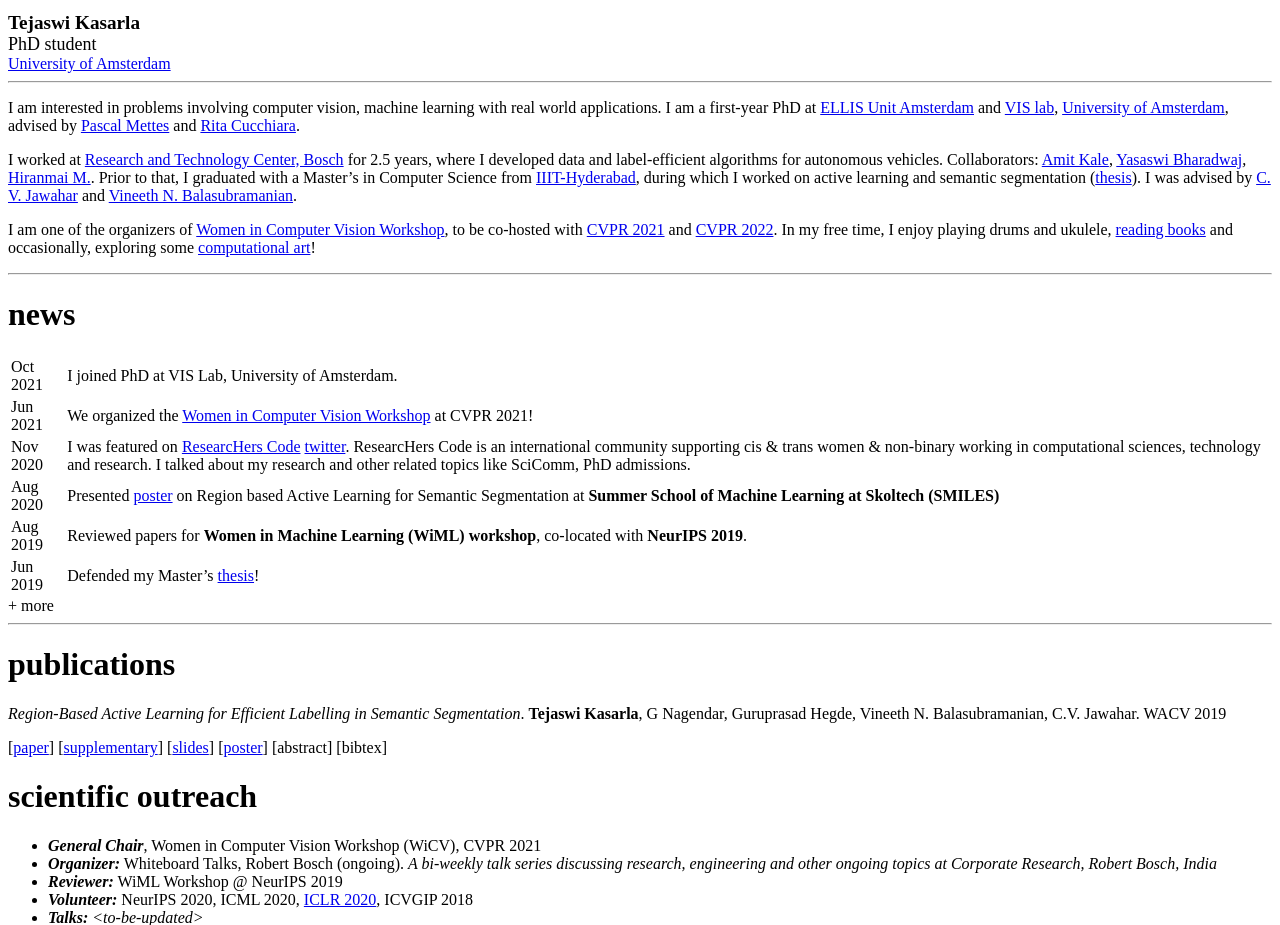
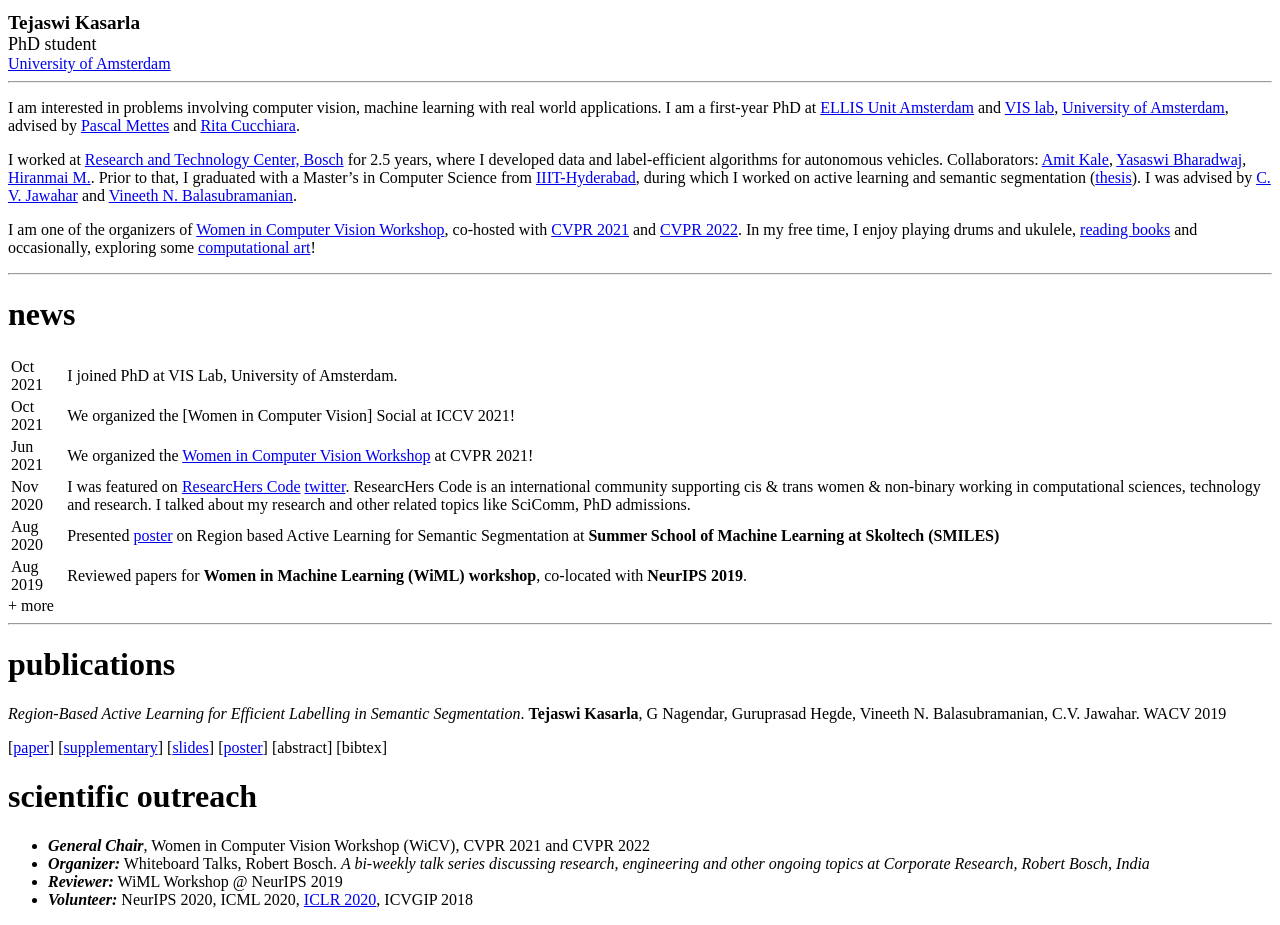
Before and after one commit to tkasarla/tkasarla.github.io, a Jekyll site: the page built from index.md, in a window 1280 px wide and 1400 px high, scrolled down 310 px, cut to the strip 457-1382 px from the top of the window. Built offline with Jekyll 4.4.1, drawn with Linux system fonts in a browser that asks for light colours.

Commit message:
updated main page

```diff
--- a/index.md
+++ b/index.md
@@ -30,7 +30,7 @@
 
 I worked at [Research and Technology Center, Bosch](https://www.bosch.com/research/about-research/research-locations/) for 2.5 years, where I developed data and label-efficient algorithms for autonomous vehicles. Collaborators: [Amit Kale](https://www.linkedin.com/in/kaleamit/), [Yasaswi Bharadwaj](https://www.linkedin.com/in/yasaswi-bharadwaj-katta-87647555), [Hiranmai M.](https://www.linkedin.com/in/hiranmai-4b0a3398/). Prior to that, I graduated with a Master's in Computer Science from [IIIT-Hyderabad](https://www.iiit.ac.in), during which I worked on active learning and semantic segmentation ([thesis](http://web2py.iiit.ac.in/research_centres/publications/view_publication/mastersthesis/769)). I was advised by [C. V. Jawahar](http://faculty.iiit.ac.in/~jawahar/) and [Vineeth N. Balasubramanian](https://www.iith.ac.in/~vineethnb/).
 
-I am one of the organizers of [Women in Computer Vision Workshop](https://sites.google.com/view/wicv/), to be co-hosted with [CVPR 2021](http://cvpr2021.thecvf.com/) and [CVPR 2022](http://cvpr2022.thecvf.com/). In my free time, I enjoy playing drums and ukulele, [reading books](/more.html) and occasionally, exploring some [computational art](/art.html)!
+I am one of the organizers of [Women in Computer Vision Workshop](https://sites.google.com/view/wicv/), co-hosted with [CVPR 2021](http://cvpr2021.thecvf.com/) and [CVPR 2022](http://cvpr2022.thecvf.com/). In my free time, I enjoy playing drums and ukulele, [reading books](/more.html) and occasionally, exploring some [computational art](/art.html)!
 
 
 
@@ -41,6 +41,7 @@
 # news
 
 Oct 2021 | I joined PhD at VIS Lab, University of Amsterdam.
+Oct 2021 | We organized the [Women in Computer Vision] Social at ICCV 2021!
 Jun 2021 | We organized the [Women in Computer Vision Workshop](https://sites.google.com/view/wicvcvpr2021/home) at CVPR 2021!
 Nov 2020 | I was featured on [ResearcHers Code](https://www.researcherscode.com/twitter-contributors) [twitter](https://twitter.com/search?q=from%3AResearchersCode%20since%3A2020-11-02%20until%3A2020-11-09&src=typed_query&f=live). ResearcHers Code is an international community supporting cis & trans women & non-binary working in computational sciences, technology and research. I talked about my research and other related topics like SciComm, PhD admissions.
 Aug 2020 | Presented [poster](https://smiles.skoltech.ru/poster-presentations) on Region based Active Learning for Semantic Segmentation at **Summer School of Machine Learning at Skoltech (SMILES)**
@@ -87,11 +88,10 @@
 
 # scientific outreach
 
-- **_General Chair_**, Women in Computer Vision Workshop (WiCV), CVPR 2021
-- **_Organizer:_** Whiteboard Talks, Robert Bosch (ongoing). _A bi-weekly talk series discussing research, engineering and other ongoing topics at Corporate Research, Robert Bosch, India_
+- **_General Chair_**, Women in Computer Vision Workshop (WiCV), CVPR 2021 and CVPR 2022
+- **_Organizer:_** Whiteboard Talks, Robert Bosch. _A bi-weekly talk series discussing research, engineering and other ongoing topics at Corporate Research, Robert Bosch, India_
 - **_Reviewer:_** WiML Workshop @ NeurIPS 2019
 - **_Volunteer:_** NeurIPS 2020, ICML 2020, [ICLR 2020](https://iclr.cc/virtual_2020/index.html#footer), ICVGIP 2018
-- **_Talks:_** _\<to-be-updated\>_
 
 
 
```
